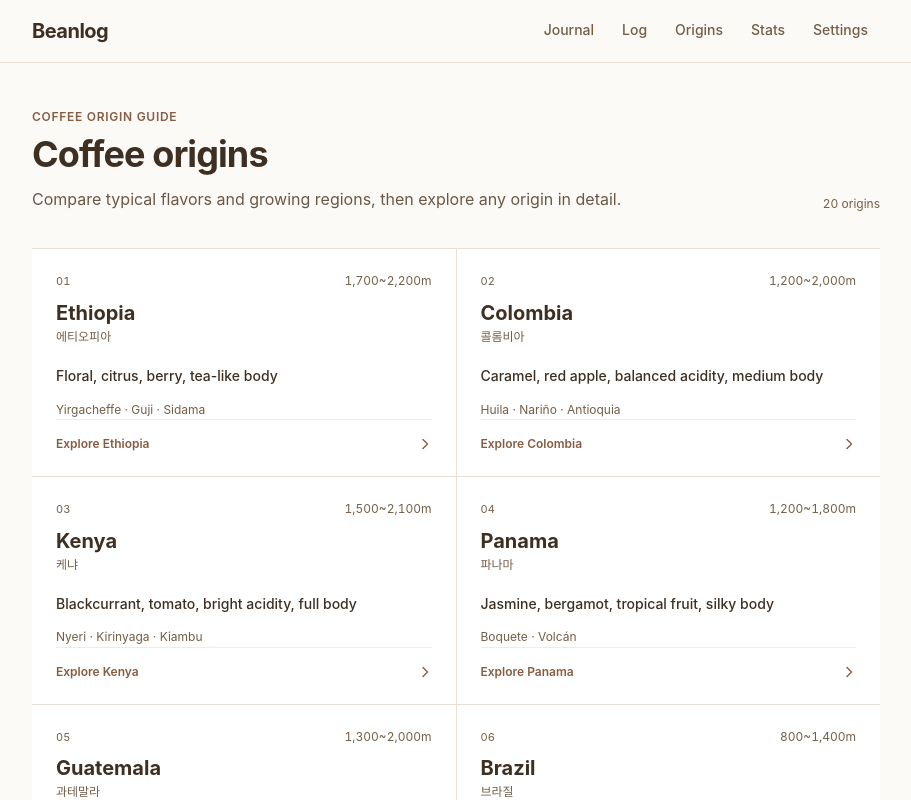
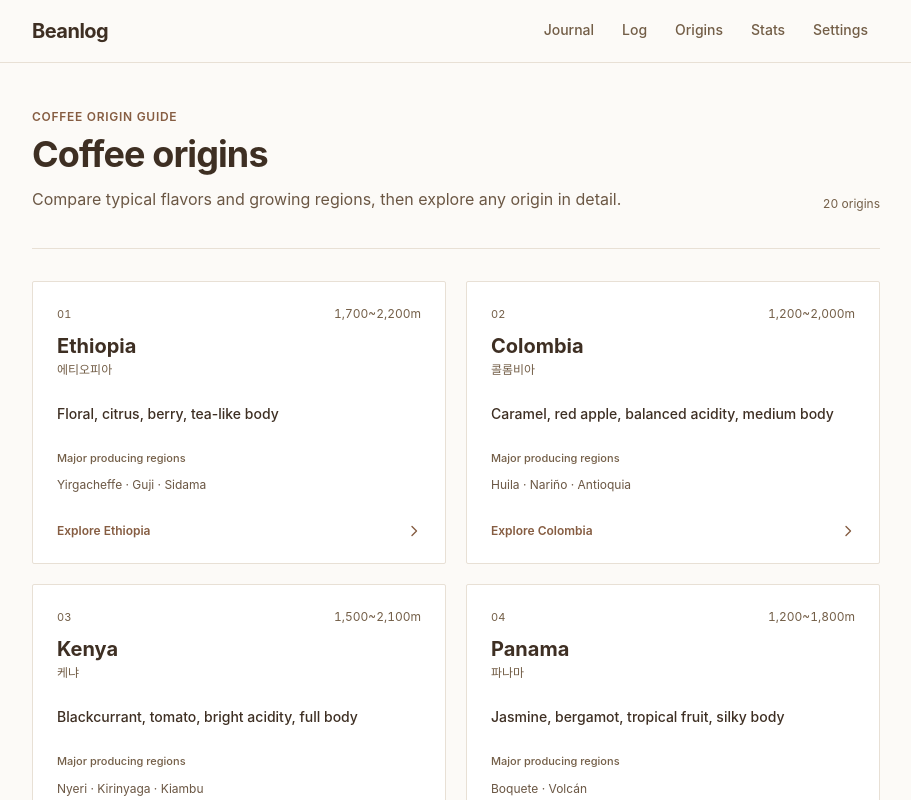
Before and after one commit to heung115/beanlog, a Next.js app: page /en/origins in a window 1280 px wide. Shown: the top 800 px of the page, without its empty margins (184-1095 px from the left). Built offline with nearby package versions, Linux system fonts and the light colour scheme; no server answers; a web font is replaced by a local one.

Commit message:
feat: refine origin cards and roast labels

```diff
--- a/src/app/[locale]/origins/page.tsx
+++ b/src/app/[locale]/origins/page.tsx
@@ -30,7 +30,7 @@ export default async function OriginsPage({
         </div>
       </header>
 
-      <ul className="grid gap-px border-b border-border bg-border sm:grid-cols-2">
+      <ul className="mt-6 grid gap-4 sm:grid-cols-2 md:mt-8 md:gap-5">
         {originPresets.map((preset, index) => {
           const countryName = isKorean ? preset.countryKo : preset.country;
           const secondaryName = isKorean ? preset.country : preset.countryKo;
@@ -41,11 +41,11 @@ export default async function OriginsPage({
             .join(" · ");
 
           return (
-            <li key={preset.country} className="bg-cream">
+            <li key={preset.country}>
               <Link
                 href={`/${locale}/origins/${originSlug(preset.country)}`}
                 aria-label={t("viewCountry", { country: countryName })}
-                className="group flex h-full min-h-52 flex-col bg-surface px-5 py-5 transition-colors hover:bg-surface-warm focus:outline-none focus-visible:ring-2 focus-visible:ring-inset focus-visible:ring-accent/40 md:px-6 md:py-6"
+                className="group flex h-full min-h-64 flex-col rounded-sm border border-border bg-surface px-5 py-5 transition-colors hover:border-accent hover:bg-surface-warm focus:outline-none focus-visible:ring-2 focus-visible:ring-accent/40 md:px-6 md:py-6"
               >
                 <div className="flex items-start justify-between gap-4">
                   <div>
@@ -62,14 +62,19 @@ export default async function OriginsPage({
                   </span>
                 </div>
 
-                <p className="mt-5 text-sm font-medium leading-relaxed text-brown">
+                <p className="mt-6 text-sm font-medium leading-6 text-brown">
                   {signature}
                 </p>
-                <p className="mt-3 text-xs leading-relaxed text-brown-light">
-                  {regions}
-                </p>
+                <div className="mt-6">
+                  <p className="text-[11px] font-medium text-brown-light">
+                    {t("regions")}
+                  </p>
+                  <p className="mt-2 text-xs leading-5 text-brown-medium">
+                    {regions}
+                  </p>
+                </div>
 
-                <span className="mt-auto flex items-center justify-between border-t border-border-light pt-4 text-xs font-semibold text-accent">
+                <span className="mt-auto flex items-center justify-between pt-7 text-xs font-semibold text-accent">
                   {t("viewCountry", { country: countryName })}
                   <svg aria-hidden="true" width="14" height="14" viewBox="0 0 14 14" fill="none">
                     <path d="M5 2.5L9.5 7 5 11.5" stroke="currentColor" strokeWidth="1.4" strokeLinecap="round" strokeLinejoin="round" />
--- a/src/i18n/en.json
+++ b/src/i18n/en.json
@@ -70,7 +70,7 @@
     "processDetailPlaceholder": "e.g. 72hr anaerobic",
     "altitude": "Altitude (m)",
     "harvestYear": "Harvest year",
-    "roastLevel": "Roast level",
+    "roastLevel": "Roast point",
     "roastDate": "Roast date",
     "consumedAt": "Date consumed",
     "placeType": "Where",
@@ -167,7 +167,7 @@
     "allVarietal": "Varietal",
     "allRoastery": "Roastery",
     "allType": "Type",
-    "allRoast": "Roast",
+    "allRoast": "Roast point",
     "results": "{count} records",
     "viewMode": "View mode",
     "listView": "List view",
--- a/src/i18n/ko.json
+++ b/src/i18n/ko.json
@@ -70,7 +70,7 @@
     "processDetailPlaceholder": "예: 72hr anaerobic",
     "altitude": "재배 고도 (m)",
     "harvestYear": "수확 연도",
-    "roastLevel": "로스팅",
+    "roastLevel": "로스팅 포인트",
     "roastDate": "로스팅 날짜",
     "consumedAt": "마신 날짜",
     "placeType": "마신 장소",
@@ -167,7 +167,7 @@
     "allVarietal": "품종",
     "allRoastery": "로스터리",
     "allType": "유형",
-    "allRoast": "배전",
+    "allRoast": "로스팅 포인트",
     "results": "{count}개 기록",
     "viewMode": "보기 방식",
     "listView": "목록 보기",
```
